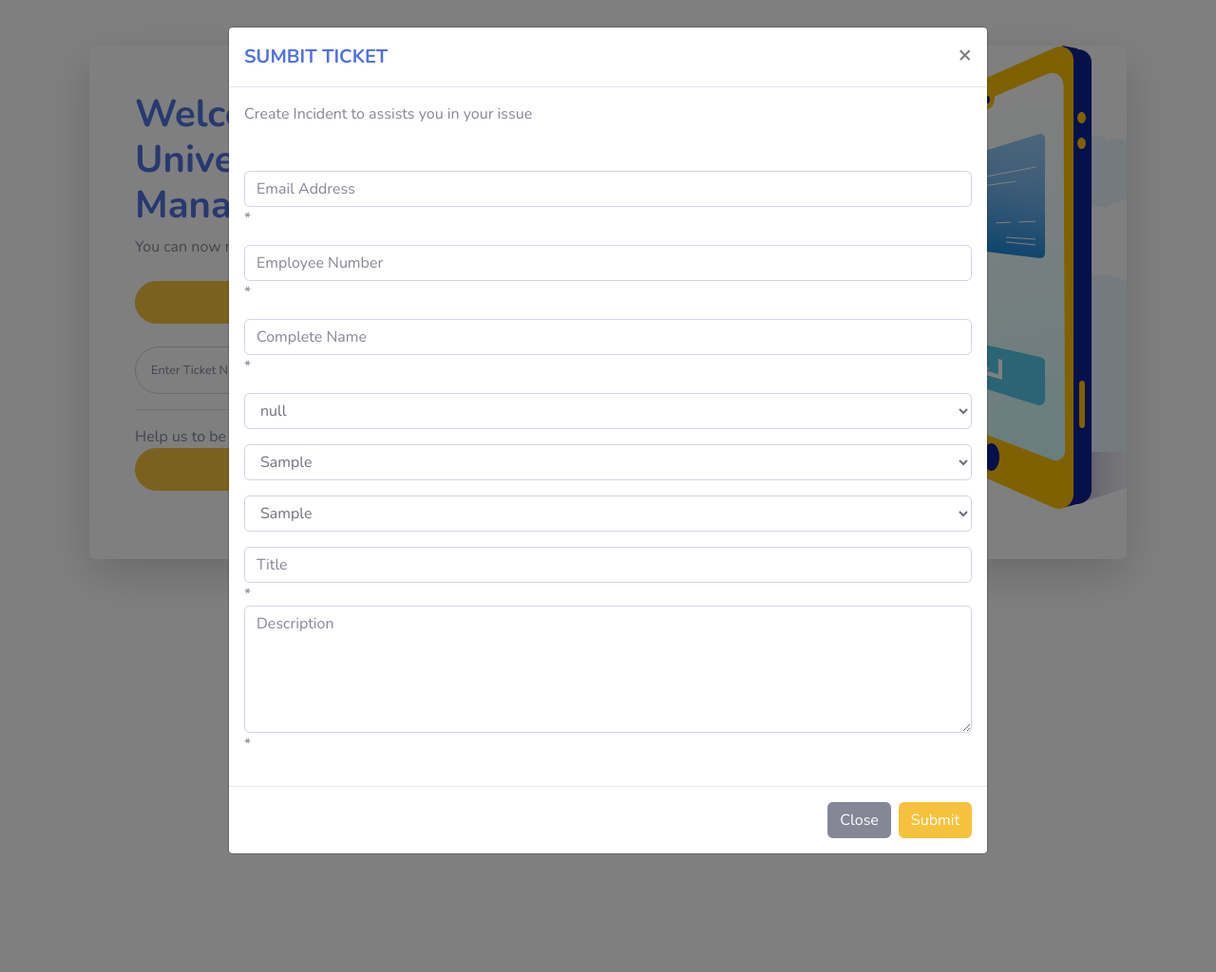
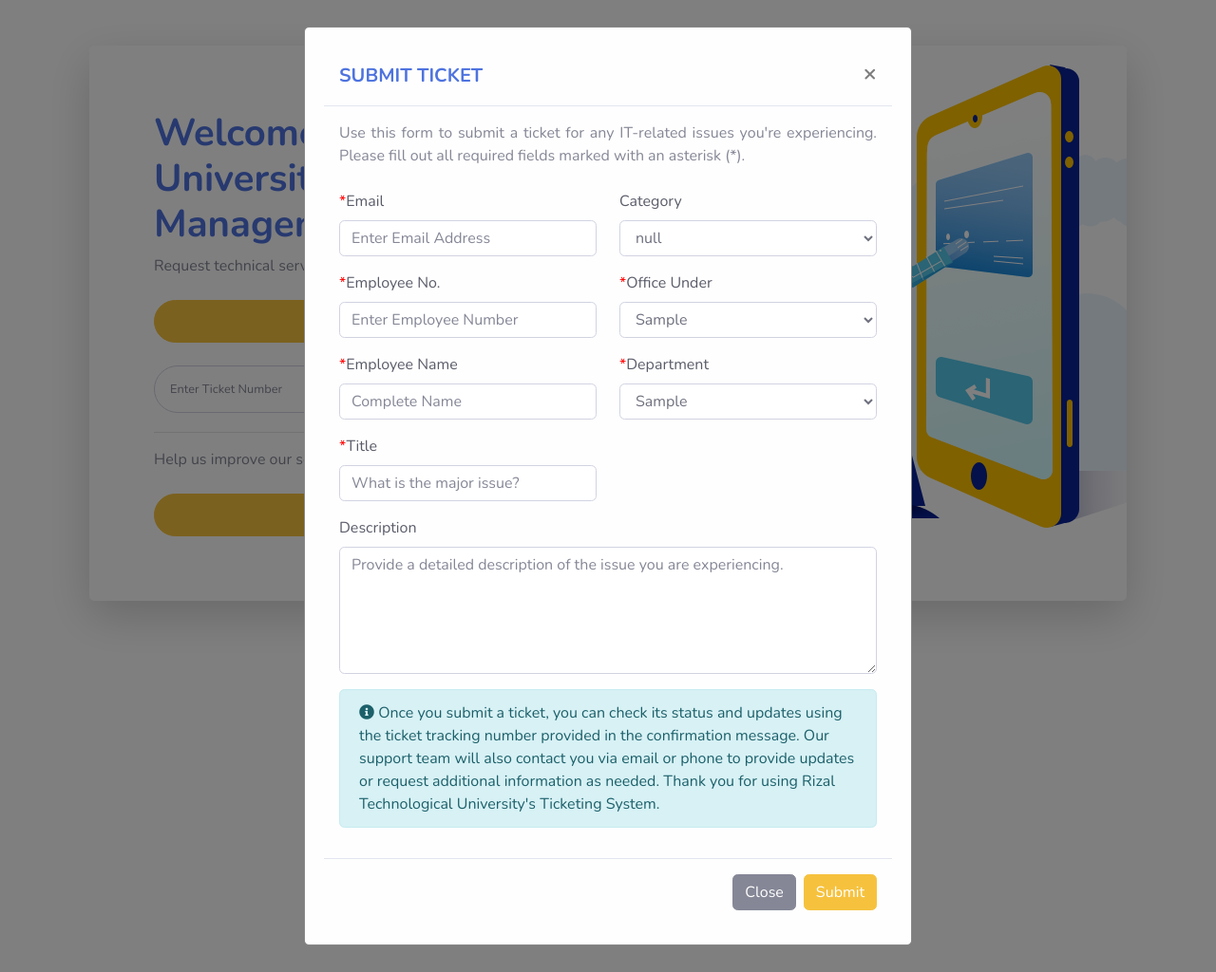
Before and after one commit to RTU-Rex/rtu-ticket-manage, a PHP site: page /index.php in a window 1280 px wide, after a click on "Create Ticket". Shown: the whole page at 95% size. Run offline with PHP 8.4, Linux system fonts and the light colour scheme; tables that the repository leaves empty or names only in its code hold one stand-in row (values such as "Sample post"); data that the repository does not hold is empty.

Commit message:
Added requestors validation

```diff
--- a/index.php
+++ b/index.php
@@ -2,7 +2,6 @@
 <html lang="en">
 
 <head>
-
     <meta charset="utf-8">
     <meta http-equiv="X-UA-Compatible" content="IE=edge">
     <meta name="viewport" content="width=device-width, initial-scale=1, shrink-to-fit=no">
@@ -19,7 +18,43 @@
 
     <!-- Custom styles for this template-->
     <link href="css/sb-admin-2.min.css" rel="stylesheet">
-    <link rel="shortcut icon" type="x-icon" href="../RTU_ticket_draft/img/rtulogo.png">
+    <link rel="shortcut icon" type="x-icon" href="../rtu-ticket-manage/img/rtulogo.png">
+
+<style>
+  .required-indicator {
+    color: red;
+}
+
+#myModal {
+    display: none;
+    position: fixed;
+    z-index: 1;
+    padding-top: 100px;
+    left: 0;
+    top: 0;
+    width: 100%;
+    height: 100%;
+    overflow: auto;
+    background-color: rgb(0, 0, 0);
+    background-color: rgba(0, 0, 0, 0.4);
+}
+
+.modal-content {
+    margin: auto;
+    padding: 20px;
+    border: 1px solid #888;
+    width: 80%;
+    background-color: #fefefe;
+    animation-name: animatetop;
+    animation-duration: 0.4s;
+}
+
+@keyframes animatetop {
+    from {top: -300px; opacity: 0;}
+    to {top: 0; opacity: 1;}
+}
+
+</style>
 
 </head>
 <script src="js/jquery-3.6.3.min.js"></script>
@@ -32,58 +67,48 @@
 
         <!-- Outer Row -->
         <div class="row justify-content-center">
-
                     <div class="col-xl-12 col-lg-12 col-md-12">
-
                         <div class="card o-hidden border-0 shadow-lg my-5">
-                    <div class="card-body p-0">
-                        <!-- Nested Row within Card Body -->
+                        <div class="card-body p-10">
                             <div class="row">
-
                             <div class="col-lg-8">
                                 <div class="p-5">
                                 <div class="text-left">
                                     <h1 class="font-weight-bold text-primary">Welcome to Rizal Technological University Ticketing Management System</h1>
-                                        <p class="mb-4">You can now request techincal services and issue virtully</p>
+                                    <p class="mb-4">Request technical services and submit issues virtually.</p>
                                 </div>
                                 <form class="user">
-                                        <a href="login.html" id="btnNewTicket" class="btn btn-warning btn-user btn-block" data-toggle="modal" data-target="#TicketModal">
-                                            Create Ticket
-                                        </a>
+                                    <a href="login.html" id="btnNewTicket" class="btn btn-warning btn-user btn-block" data-toggle="modal" data-target="#TicketModal">Create Ticket</a>
                                     <br>
                                     <div class="form-group">
                                     <div class="row">
-                                            <div class="col-lg-7"><input type="text" class="form-control form-control-user" id="txtTickNumber" placeholder="Enter Ticket Number"></div>
-                                            <div class="col-lg-5"> <a href="login.html" id="btnView" data-toggle="modal" data-target="#TicketModal" class="btn btn-warning btn-user btn-block">View Ticket History</a></div>
+                                        <div class="col-lg-7">
+                                        <input type="text" class="form-control form-control-user mb-1" id="txtTickNumber" placeholder="Enter Ticket Number" required>
+                                        </div>
+                                        <div class="col-lg-5">
+                                        <a href="login.html" id="btnView" data-toggle="modal" data-target="#TicketModal" class="btn btn-warning btn-user btn-block">View Ticket History</a>
+                                        </div>
                                     </div>
                                     </div>
                                     <hr>
-                                        <p class="mb-4">Help us to be better in serving you.
-                                        <button type="button" id="btnFeedback" class="btn btn-warning btn-user btn-block" data-toggle="modal" data-target="#TicketModal">Give us feedback</button>
-                                        </p>
+                                    <p class="mb-4">Help us improve our service.</p>
+                                    <button type="button" id="btnFeedback" class="btn btn-warning btn-user btn-block" data-toggle="modal" data-target="#TicketModal">Submit Feedback</button>
                                 </form>
-
                                 </div>
-
                             </div>
                             <div class="col-lg-4 d-none d-lg-block bg-password1-image">
-
                                 <div class="d-flex align-items-center justify-content-center">
-
-               <img src="../RTU_ticket_draft/img/RTUTicketHub.png" >
-
-           </div>
+                                <img src="../rtu-ticket-manage/img/RTUTicketHub.png" >
 
                                 </div>
                             </div>
                             </div>
                         </div>
-
+                        </div>
+                    </div>
                     </div>
 
-        </div>
 
-    </div>
 
     <!-- Bootstrap core JavaScript-->
     <script src="vendor/jquery/jquery.min.js"></script>
@@ -100,18 +125,39 @@
 
     $('#btnNewTicket').click(function(e) {
 
-            $('#divTitle').html("SUMBIT TICKET");
-            $('#divMessage').html("<p class='mb-4'>Create Incident to assists you in your issue</p> <div id='error'> </div> <br><div class='form-group'> " +
-                                "<input type='email' class='form-control form-control-user' id='txtEmail' placeholder='Email Address'>*</div>" +
-                                "<div class='form-group'>" +
-                                "<input type='text' class='form-control form-control-user' id='txtEmp' placeholder='Employee Number'>*</div>" +
-                                "<div class='form-group'><input type='text' class='form-control form-control-user' id='txtEmpName' placeholder='Complete Name'>*</div>" +
-                                "<div class='form-group'><select class='form-control form-control-user' id='cmbIncident'></select></div>" +
-                                "<div class='form-group'><select class='form-control form-control-user' onchange='getOffice()' id='cmbDepartment'></select></div>" +
-                                "<div class='form-group'><select class='form-control form-control-user' id='cmbOffice'></select></div>" +
-                                "<div class='form-group'><input type='text' class='form-control form-control-user' id='txtTitle' placeholder='Title'>*<textarea class='form-control' rows='5' id='txtdescription' placeholder='Description'></textarea>*</div>");
-            $('#divButtons').html(" <button type='button' class='btn btn-secondary' data-dismiss='modal'>Close</button>" +
-                                "  <button type='button' class='btn btn-warning' onclick='createTicket()' id='btnSubmit'>Submit</button>");
+
+    $('#divTitle').html("SUBMIT TICKET");
+    $('#divMessage').html("<p class='text-justify mb-4'>Use this form to submit a ticket for any IT-related issues you're experiencing. Please fill out all required fields marked with an asterisk (*).</p>" +
+        "<div class='row'>" + "<br>" +
+            "<div class='col-md-6'>" +
+                "<div class='form-group'><label class ='text-dark'><span class='required-indicator'>*</span>Email</label><input type='email' class='form-control' id='txtEmail' placeholder='Enter Email Address' required><small class='text-danger' id='txtEmail-error'></small></div>" +
+                "<div class='form-group'><label class ='text-dark'><span class='required-indicator'>*</span>Employee No.</label><input type='text' class='form-control' id='txtEmp' placeholder='Enter Employee Number' required><small class='text-danger' id='txtEmp-error'></small></div>" +
+                "<div class='form-group'><label class ='text-dark'><span class='required-indicator'>*</span>Employee Name</label><input type='text' class='form-control' id='txtEmpName' placeholder='Complete Name' required><small class='text-danger' id='txtEmpName-error'></small></div>" +
+                "<div class='form-group'><label class ='text-dark'><span class='required-indicator'>*</span>Title</label><input type='text' class='form-control' id='txtTitle' placeholder='What is the major issue?' required><small class='text-danger' id='txtTitle-error'></small></div>" +
+            "</div>" +
+            "<div class='col-md-6'>" +
+                "<div class='form-group'><label class ='text-dark'>Category</label><select class='form-control' id='cmbIncident' required></select></div>" +
+                "<div class='form-group'><label class ='text-dark'><span class='required-indicator'>*</span>Office Under</label><select class='form-control' onchange='getOffice()' id='cmbDepartment' required></select></div>" +
+                "<div class='form-group'><label class ='text-dark'><span class='required-indicator'>*</span>Department</label><select class='form-control' id='cmbOffice' required></select></div>" +
+            "</div>" +
+            "<div class='col-md-12'>" +
+            "<div class='form-group'><label class ='text-dark'>Description</label><textarea class='form-control' rows='5' id='txtdescription' placeholder='Provide a detailed description of the issue you are experiencing.'></textarea></div>" +
+            "<div class='alert alert-info' role='alert'>" +
+            "<i class='fas fa-info-circle'></i> Once you submit a ticket, you can check its status and updates using the ticket tracking number provided in the confirmation message. Our support team will also contact you via email or phone to provide updates or request additional information as needed. Thank you for using Rizal Technological University's Ticketing System.</div>"+
+            "</div>" +
+        "</div>");
+
+        $('#divButtons').html("<button type='button' class='btn btn-secondary' data-dismiss='modal'>Close</button>" +
+            " <button type='button' class='btn btn-warning' onclick='createTicket()' id='btnSubmit'>Submit</button>");
+
+        function showModal() {
+        $('#myModal').show(e);
+        }
+
+        $('#myModal').on('shown.bs.modal', function(e) {
+          $('.modal-content').addClass('animated fadeIn');
+
+        });
 
             //Retrived incidents
             $.ajax({
@@ -186,16 +232,14 @@
         })
 
                 $('#btnFeedback').click(function(e) {
+                    $('#divTitle').html("SUBMIT FEEDBACK");
+                    $('#divMessage').html("<p class='mb-4 text-justify'>We value your opinion and strive to improve our services based on your feedback. Please let us know how we're doing by sharing your thoughts and suggestions with us. Your feedback is anonymous and will be used to help us enhance our ticketing management system, optimize our processes, and deliver a better user experience for you and all our clients." +
+                    "<br><br>Thank you for your valuable feedback!.</p>" +
+                    "<div class='form-group'><label class ='text-dark'><span class='required-indicator'>*</span>Your Feedback</label><textarea class='form-control' rows='5' id='txtdescription' placeholder='Share your thoughts and suggestions' required></textarea><div class='invalid-feedback'>Please put some feedback.</div></div>");
+                    $('#divButtons').html("<button type='button' class='btn btn-secondary' data-dismiss='modal'>Close</button>" +
+                        "<button type='button' onclick='createFeedback()' class='btn btn-warning' id='btnSubmitFeed'>Submit</button>");
+                    });
 
-
-            $('#divTitle').html("SUMBIT TICKET");
-            $('#divMessage').html("<p class='mb-4'>Help us to be better in serving you.</p> <div id='error'> </div> <br> " +
-                                "<div class='form-group'><input type='text' class='form-control form-control-user' id='txtEmpName' placeholder='Complete Name'></div>" +
-                                "<div class='form-group'><textarea class='form-control' rows='5' id='txtdescription' placeholder='Feedback'></textarea></div>");
-
-            $('#divButtons').html(" <button type='button' class='btn btn-secondary' data-dismiss='modal'>Close</button>" +
-                                "  <button type='button' onclick='createFeedback()' class='btn btn-warning' id='btnSubmitFeed'>Submit</button>");
-        })
 
         $('#btnView').click(function(e) {
             var error = true;
@@ -220,12 +264,13 @@
             });
 
             if (error) {
-                $('#divMessage').html("Please enter valid ticket number.");
+                $('#divMessage').html("<div class='alert alert-info' role='alert'>" +
+                "<i class='fas fa-info-circle'></i> Please enter your <b>valid ticket number</b> on the text field provided to see your ticket history.</div>");
                 $('#divButtons').html("<button type='button' class='btn btn-secondary' data-dismiss='modal'>Close</button>");
 
             } else {
                 let techid = 0;
-                let statusId = 0;
+                let status = 0;
                 $.ajax({
                 async: false,
                 type: "POST",
@@ -234,7 +279,6 @@
                 success: function(data) {
 
                     data = JSON.parse(data);
-                    if (data.length > 0) {
                     for (var i=0; i< data.length; i++ ) {
                         if (data[i].modifiedFrom == "requestor") {
                             document.getElementById("divMessage").innerHTML += "<div class='card shadow mb-4'> "+
@@ -250,8 +294,6 @@
                       techid = data[i].TechId;
                       statusId = data[i].statusId;
                     }
-                    }
-
 
                 }
             });
@@ -266,14 +308,8 @@
 
     })
     function createTicket() {
+        if (validateForm()) {
         $('#divTitle').html("RTU Ticketing Message");
-        var email = $('#txtEmail').val()
-        var Emp = $('#txtEmp').val()
-        var name = $('#txtEmpName').val()
-        var title = $('#txtTitle').val()
-        var desc = $('#txtdescription').val()
-
-        if (!((email == '') || (Emp == '') || (name == '') || (title == '') || (desc == ''))) {
             $.ajax({
                 async: false,
                 type: "POST",
@@ -289,33 +325,26 @@
                     },
                 success: function(data) {
                     data = JSON.parse(data);
-                    sendemail($('#txtEmail').val(),"RTU-Ticketing Management - Ticket Number:" + data,"<html><body>Hi "+ $('#txtEmpName').val() +"<br>You successfully created a ticket.<br><h2><b>Ticket Number: "+ data +"</b></h2><div style='padding-left: 3%;'>"+
-                                                                                "<table style='border: 1px solid black; width: 30%;'><tr style='vertical-align: text-top;'><td>Incident</td><td>"+ $('#cmbIncident option:selected').text() +"</td></tr><tr style='vertical-align: text-top;'><td>Department</td><td>"+ $('#cmbOffice option:selected').text() +"</td></tr>" +
-                                                                                "<tr style='vertical-align: text-top;'><td>Title</td><td>"+ $('#txtTitle').val() +"</td></tr><tr style='vertical-align: text-top;'><td>Description</td><td>"+ $('#txtdescription').val() +"</td></tr> </table></div>" +
-                                                                                "<br>Thanks,<br><b>RTU Ticketing System</b></body></html>");
-                    $('#divMessage').html("You successfully created ticket. Please take note of this reference number."+ data);
+                    $('#divMessage').html(data);
                     $('#divButtons').html(" <button type='button' class='btn btn-secondary' data-dismiss='modal'>Close</button>");
                 },
                 error: function (e) {
                     alert(e);
                 }
             })
-        } else {
-            $('#error').html("Please Fill up the required fields");
-            $('#divButtons').html(" <button type='button' class='btn btn-secondary' data-dismiss='modal'>Close</button>" +
-                                "  <button type='button' class='btn btn-warning' onclick='createTicket()' id='btnSubmit'>Submit</button>");
-
-        }
-
-
-    }
+    }      }
 
     function createFeedback() {
+        var description = $('#txtdescription').val();
+                if (description.trim() === '') {
+                    // show error message
+                    $('#txtdescription').addClass('is-invalid');
+                    return;
+                } else {
+                    // submit form
+                    $('#feedbackForm').submit();
+                }
         $('#divTitle').html("RTU Ticketing Message");
-        var email = $('#txtEmpName').val()
-        var description = $('#txtdescription').val()
-
-        if (!((email == '') || (description == ''))) {
             $.ajax({
                 async: false,
                 type: "POST",
@@ -334,14 +363,6 @@
                     alert(e);
                 }
             })
-        } else {
-            $('#error').html("Please Fill up the required fields");
-            $('#divButtons').html(" <button type='button' class='btn btn-secondary' data-dismiss='modal'>Close</button>" +
-                                "  <button type='button' onclick='createFeedback()' class='btn btn-warning' id='btnSubmitFeed'>Submit</button>");
-
-        }
-
-
     }
 
     function getOffice() {
@@ -371,16 +392,13 @@
 
     function replyTicket(tickedId,StatusId) {
         $('#divTitle').html("UPDATE TICKET");
-        $('#divMessage').html("<div class='form-group'><div id='error'> </div> <br><textarea class='form-control' rows='5' id='txtdescription' placeholder='Description'></textarea></div>" );
+        $('#divMessage').html("<div class='form-group'><textarea class='form-control' rows='5' id='txtdescription' placeholder='Description'></textarea></div>" );
         $('#divButtons').html("<button type='button' class='btn btn-secondary' data-dismiss='modal'>Close</button>"+
                               "<button type='button' class='btn btn-warning' onclick='updateTicket("+tickedId+","+ StatusId +")' id='btnUpdate'>Send</button>" );
     }
 
     function updateTicket(tickedId,StatusId) {
-        var description = $('#txtdescription').val()
         $('#divTitle').html("RTU Ticketing Message");
-        if (!(description == '')) {
-
             $.ajax({
                 async: false,
                 type: "POST",
@@ -402,30 +420,64 @@
                     alert(e);
                 }
             })
-        } else {
-            $('#error').html("Please Fill up the required fields");
-            $('#divButtons').html("<button type='button' class='btn btn-secondary' data-dismiss='modal'>Close</button>"+
-                              "<button type='button' class='btn btn-warning' onclick='updateTicket("+tickedId+","+ StatusId +")' id='btnUpdate'>Send</button>" );
-
     }
 
+                function validateForm() {
+                let isValid = true;
+
+
+                const emailField = document.getElementById('txtEmail');
+                const email = emailField.value;
+                const emailErrorMessage = "Please enter a valid Email Address";
+                if (!email) {
+                    emailField.classList.add('is-invalid');
+                    document.getElementById('txtEmail-error').textContent = emailErrorMessage;
+                    isValid = false;
+                } else {
+                    emailField.classList.remove('is-invalid');
+                    document.getElementById('txtEmail-error').textContent = '';
                 }
 
-    function sendemail(recipient,subject,content) {
-        $.ajax({
-                async: false,
-                type: "POST",
-                url: 'controllers/emailController.php',
-                data: { recipient: recipient,
-                        content: content,
-                        subject: subject,
-                        sendEmail: 1
-                    },
-                success: function(data) {
-                    console.log(data);
+                const empField = document.getElementById('txtEmp');
+                const emp = empField.value;
+                const empRegex = /^\d{4}-\d{6}$/; // Match a 5-digit number
+                const empErrorMessage = "Please enter a valid employee number in the format 'YYYY-NNNNNN'";
+                if (!emp || !emp.match(empRegex)) {
+                    empField.classList.add('is-invalid');
+                    document.getElementById('txtEmp-error').textContent = empErrorMessage;
+                    isValid = false;
+                } else {
+                    empField.classList.remove('is-invalid');
+                    document.getElementById('txtEmp-error').textContent = '';
                 }
-            })
+
+                const empNameField = document.getElementById('txtEmpName');
+                const empName = empNameField.value;
+                const empNameErrorMessage = "Please enter your name";
+                if (!empName) {
+                    empNameField.classList.add('is-invalid');
+                    document.getElementById('txtEmpName-error').textContent = empNameErrorMessage;
+                    isValid = false;
+                } else {
+                    empNameField.classList.remove('is-invalid');
+                    document.getElementById('txtEmpName-error').textContent = '';
                 }
+
+                const titleNameField = document.getElementById('txtTitle');
+                const titleName = titleNameField.value;
+                const titleErrorMessage = "Please enter the issue title";
+                if (!empName) {
+                    titleNameField.classList.add('is-invalid');
+                    document.getElementById('txtTitle-error').textContent = titleErrorMessage;
+                    isValid = false;
+                } else {
+                    titleNameField.classList.remove('is-invalid');
+                    document.getElementById('txtTitle-error').textContent = '';
+                }
+                // Check other required fields...
+                return isValid;
+                }
+
     </script>
 </body>
 
--- a/message.php
+++ b/message.php
@@ -2,16 +2,15 @@
 <div class="modal fade" id="TicketModal" tabindex="-1" role="dialog" aria-labelledby="ticketModalLabel" aria-hidden="true">
   <div class="modal-dialog modal-lg" role="document">
     <div class="modal-content">
-      <div class="modal-header" >
-        <h5 class="modal-title font-weight-bold text-primary" id="ticketModalLabel"><div id="divTitle"></div></h5>
+      <div class="modal-header">
+        <h5 class="modal-title font-weight-bold text-primary" id="ticketModalLabel"><span id="divTitle"></span></h5>
         <button type="button" class="close" data-dismiss="modal" aria-label="Close">
           <span aria-hidden="true">&times;</span>
         </button>
       </div>
       <div id="divMessage" class="modal-body">
       </div>
-      <div id = "divButtons" class="modal-footer">
-
+      <div id="divButtons" class="modal-footer">
       </div>
     </div>
   </div>
```
Lines whose indentation alone changed are shown as unchanged.
